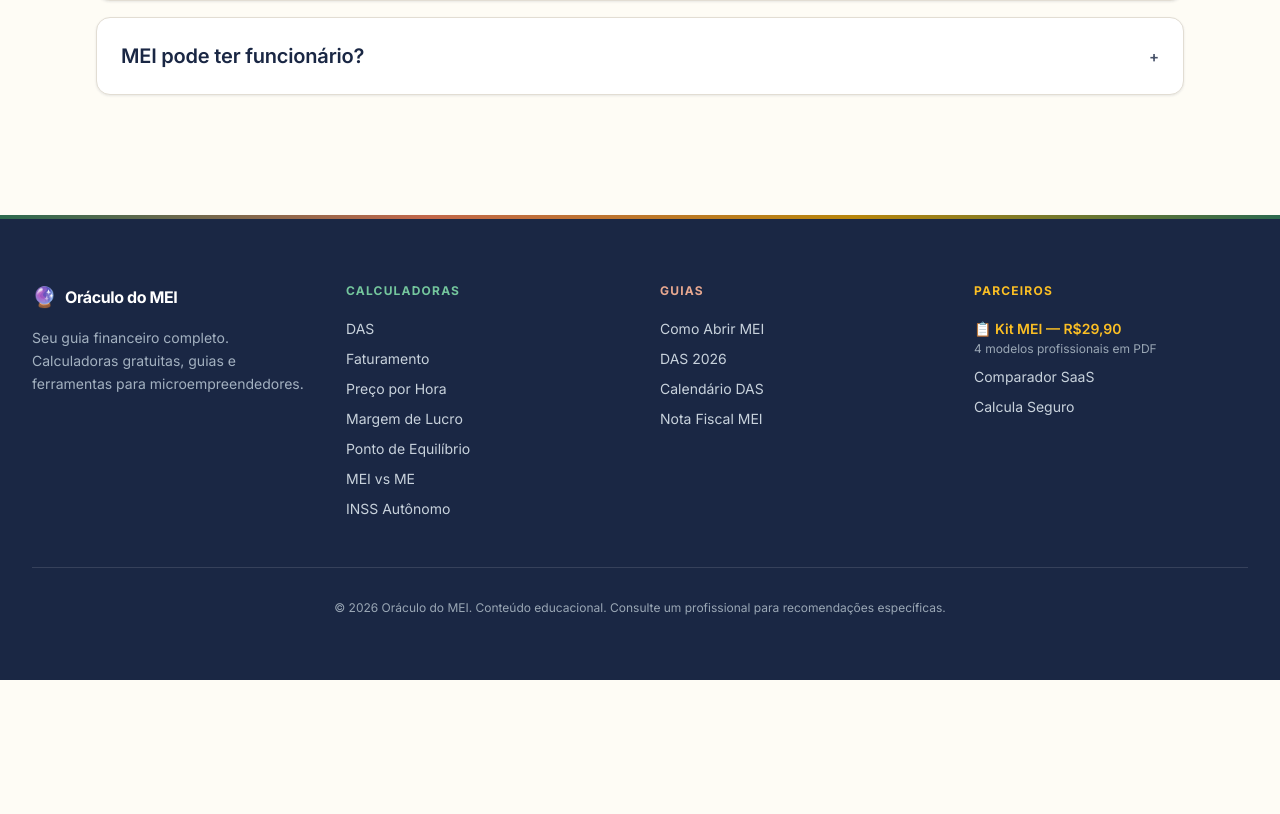
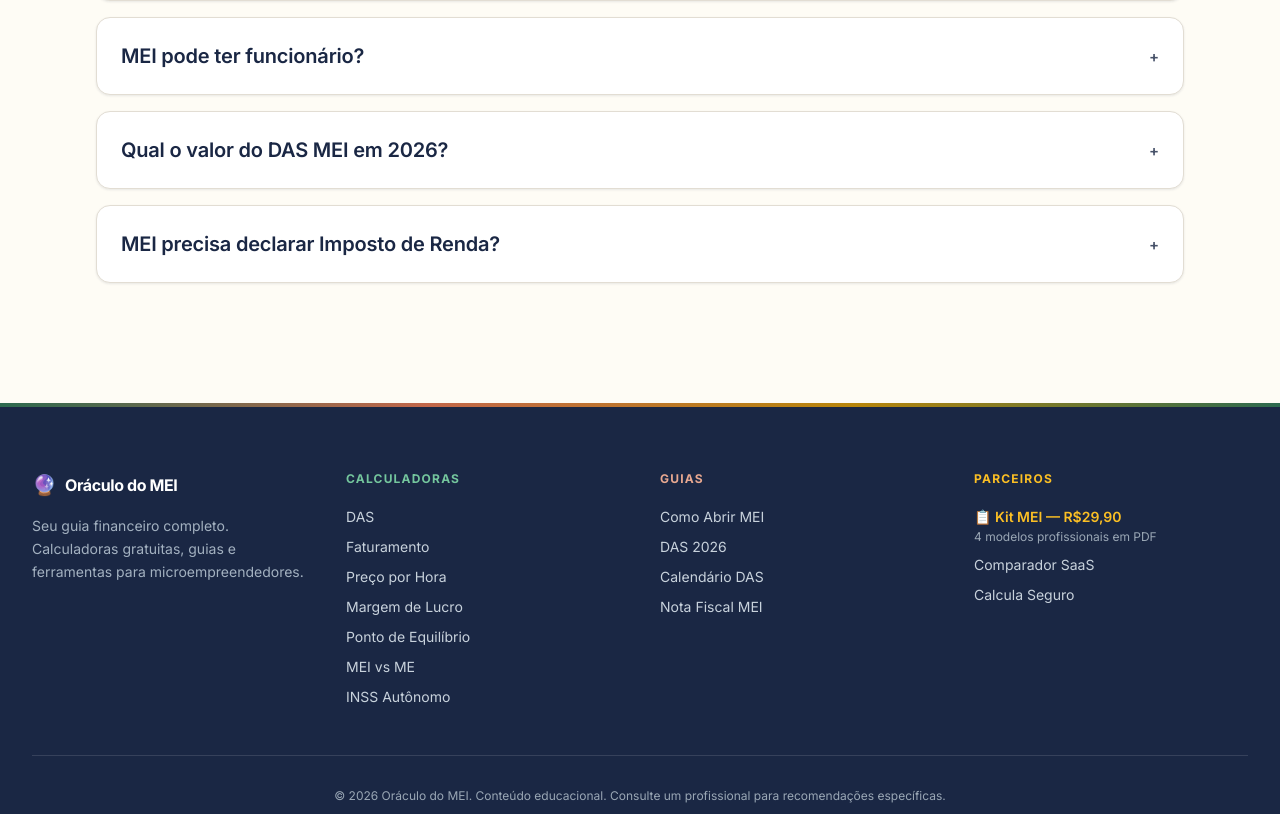
Before and after one commit to vitormdandrade/t3-mei-tools, a Next.js app: page / in a window 1280 px wide. Shown: the part 3811-4625 px from the top of the page. Before the commit the page ends 4491 px from the top, so only its background shows below. Built offline with nearby package versions, Linux system fonts and the light colour scheme; no server answers.

Commit message:
SEO: expand homepage FAQ from 3 to 5 questions (DAS 2026 values, IR declaration)

```diff
--- a/app/page.tsx
+++ b/app/page.tsx
@@ -65,6 +65,8 @@ const faqs = [
   { q: 'Qual é o limite de faturamento para MEI em 2026?', a: 'O limite anual é de R$ 81.000 em 2026. Se ultrapassar este valor, você terá que migrar para outro regime.' },
   { q: 'Como funciona o DAS?', a: 'O DAS é a contribuição mensal que o MEI faz à Prefeitura (ISS ou ICMS) e ao INSS. Varia conforme a categoria da atividade.' },
   { q: 'MEI pode ter funcionário?', a: 'Sim, MEI pode ter apenas 1 funcionário. Se contratar outro, é obrigado a virar ME.' },
+  { q: 'Qual o valor do DAS MEI em 2026?', a: 'Em 2026, o DAS para comércio/indústria é de aproximadamente R$ 76,60 e para serviços é de R$ 81,60, considerando o salário mínimo vigente. Use nossa calculadora para o valor exato.' },
+  { q: 'MEI precisa declarar Imposto de Renda?', a: 'Sim, se seus rendimentos tributáveis ultrapassarem R$ 30.639,90 no ano. Além disso, todo MEI deve entregar a DASN-SIMEI anualmente, declarando o faturamento bruto do ano anterior.' },
 ];
 
 export default function Home() {
```
